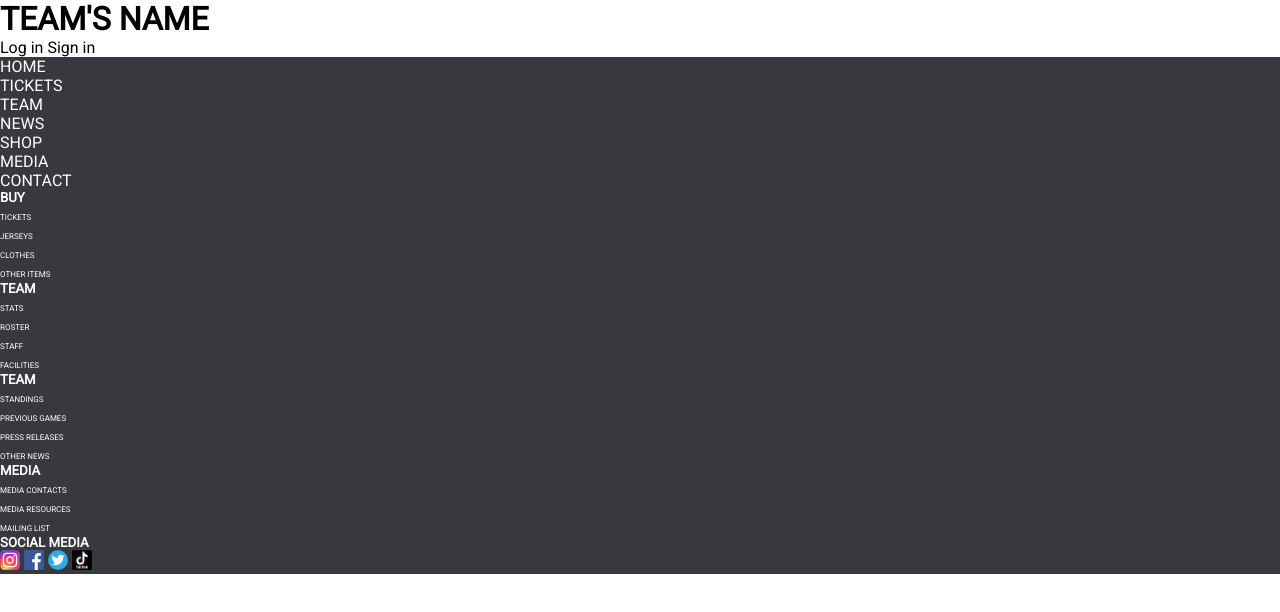
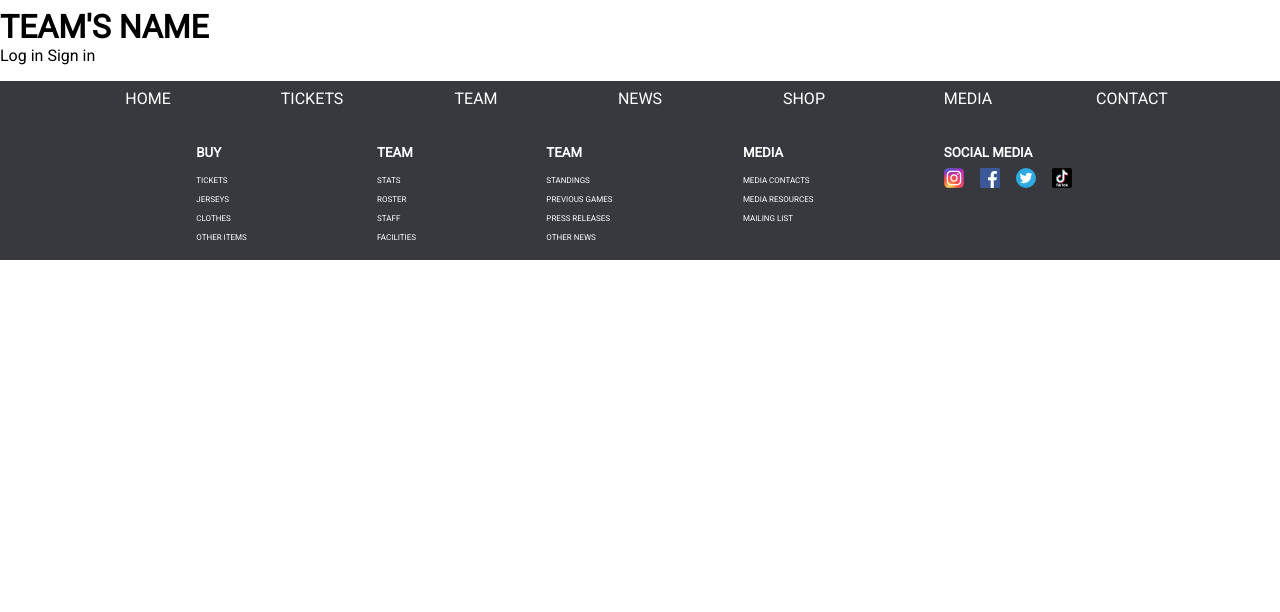
Before and after one commit to jrkaren9/webdev, a plain HTML site: page news.html in a window 1280 px wide. Drawn offline with Linux system fonts and the light colour scheme.

Commit message:
Modify the navbar and add a submenu

```diff
--- a/css/style.css
+++ b/css/style.css
@@ -4,6 +4,10 @@
     padding: 0;
     box-sizing: border-box;
     font-family: Roboto, sans-serif;
+}
+
+header {
+    margin: 1vh 0vh 2vh 0vh;
 }
 
 #teamname {
@@ -16,18 +20,62 @@ nav {
     background-color: #37393E;
 }
 
-ul a {
+ul {
+    list-style-type: none;
+}
+
+.menuitem a, footer a {
     text-decoration: none;
     color: #FFFFFF;
 }
 
-nav a:hover{
-    background-color: #6D6D6D;
+.menuitem a {
 }
 
-nav a:active{
+nav ul {
+    text-align: center;
+}
+
+.menuitem {
+    display: inline-block;
+    position: relative;
+    width: 20vh;
+    height: 5vh;
+    padding: 1vh;
+}
+
+.menuitem:hover, .submenu_item:hover{
+    background-color: #6D6D6D;
+    font-weight: 500;
+}
+
+.menuitem:active{
     background-color: #C0996D;
 }
+
+.submenu {
+    position: absolute;
+    display: none;
+    z-index: 1;
+    left: 0;
+    top: 5vh;
+    background-color: #C0996D;
+}
+
+.submenu_item {
+    display: block;
+    padding: 1vh 2vh;
+    text-align: left;
+    font-weight: normal;
+ }
+
+  {
+
+ }
+
+ .menuitem:hover .submenu {
+    display:block;
+ }
 
 .content{
     background-color: #E5E5E5;
@@ -59,19 +107,32 @@ nav a:active{
     color: darkgoldenrod;
 }
 
+footer{
+    background-color: #37393E;
+    padding: 1vh;
+    text-align: center;
+    vertical-align: bottom;
+}
+
+footer a {
+    font-size: 0.5rem;
+}
+
+.footercolumn {
+    display: inline-block;
+    width: auto;
+    margin: 1vh 5%;
+    vertical-align: top;
+    text-align: left;
+}
+
 .socialmedia li{
     display: inline;
+    margin-right: 1.5vh;
 }
 
 .footertext{
     color: #FFFFFF;
     font-weight: bold;
+    margin: 1vh 0vh;
 }
-
-footer{
-    background-color: #37393E;
-}
-
-footer a {
-    font-size: 0.5rem;
-}
--- a/news.html
+++ b/news.html
@@ -19,13 +19,20 @@
 
     <nav>
         <ul>
-            <li><a href="index.html">HOME</a></li>
-            <li><a href="tickets.html">TICKETS</a></li>
-            <li><a href="team.html">TEAM</a></li>
-            <li><a href="news.html">NEWS</a></li>
-            <li><a href="store.html">SHOP</a></li>
-            <li><a href="media.html">MEDIA</a></li>
-            <li><a href="contact.html">CONTACT</a></li>
+            <li class="menuitem"><a href="index.html">HOME</a></li>
+            <li class="menuitem"><a href="tickets.html">TICKETS</a></li>
+            <li class="menuitem"><a href="team.html">TEAM</a>
+                <ul class="submenu">
+                    <li class="submenu_item"><a href="">STANDINGS</a></li>
+                    <li class="submenu_item"><a href="">PREVIOUS GAMES</a></li>
+                    <li class="submenu_item"><a href="">PRESS RELEASES</a></li>
+                    <li class="submenu_item"><a href="">OTHER NEWS</a></li>
+                </ul>
+            </li>
+            <li class="menuitem"><a href="news.html">NEWS</a></li>
+            <li class="menuitem"><a href="store.html">SHOP</a></li>
+            <li class="menuitem"><a href="media.html">MEDIA</a></li>
+            <li class="menuitem"><a href="contact.html">CONTACT</a></li>
         </ul>
     </nav>
 
```
Also changed, not shown: contact.html (+14 -7 lines), index.html (+15 -12 lines), media.html (+14 -7 lines), store.html (+14 -7 lines), team.html (+14 -7 lines), tickets.html (+14 -7 lines).
